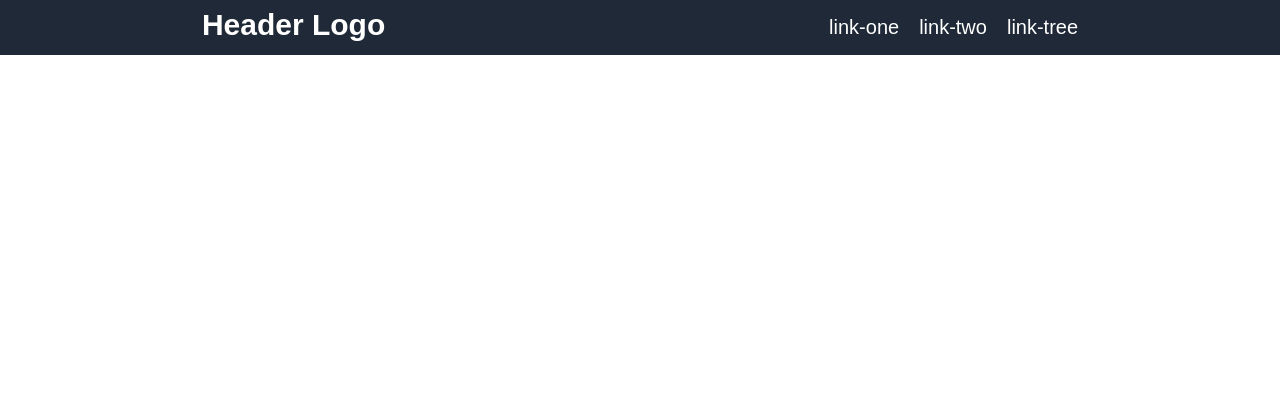
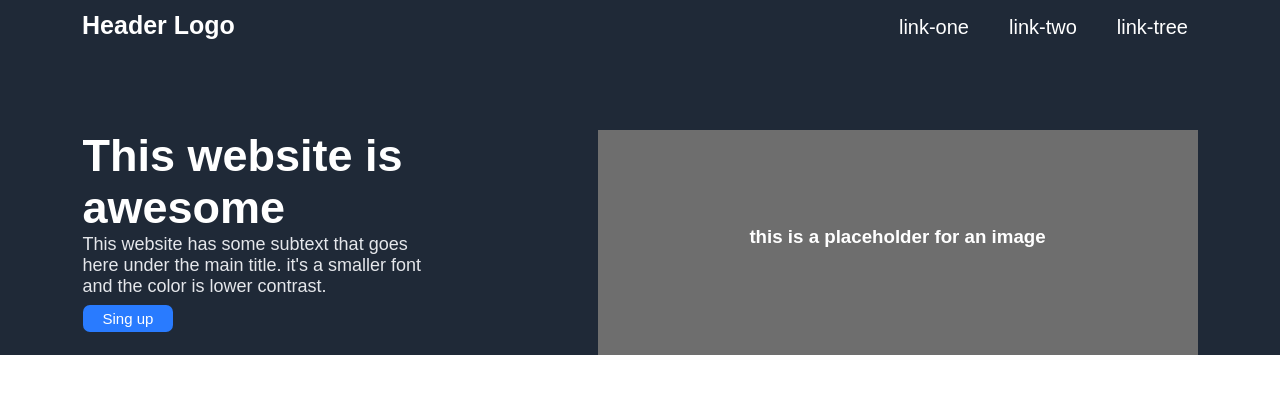
Before and after one commit to WilsonBeing/My-Landing-Page, a plain HTML site: page index.html in a window 1280 px wide. Drawn offline with Linux system fonts and the light colour scheme.

Commit message:
I add the second block of the html file (box one) and did the styles

```diff
--- a/index.html
+++ b/index.html
@@ -7,6 +7,7 @@
     <title>Document</title>
   </head>
   <body>
+    <div class="main-container">
       <!-- header box -->
       <header>
         <div id="logo-container">
@@ -18,5 +19,21 @@
           <li><a href="#">link-tree</a></li>
         </ul>
       </header>
+      <!-- box-one container -->
+      <div class="box-one">
+        <!-- text container  -->
+        <div class="text-container">
+          <h1>This website is awesome</h1>
+          <p>
+            This website has some subtext that goes here under the main title.
+            it's a smaller font and the color is lower contrast.
+          </p>
+          <button id="button-1">Sing up</button>
+        </div>
+        <div class="img-container">
+          <h3>this is a placeholder for an image</h3>
+        </div>
+      </div>
+    </div>
   </body>
 </html>
--- a/styles.css
+++ b/styles.css
@@ -1,13 +1,18 @@
 body{
     margin: 0;
     font-family: sans-serif;
+}
+.main-container{
     display: flex;
     flex-direction: column;
+    gap: 75px;
+    background-color: #1f2937;
 }
-
+/* header styles */
 header{
     display: flex;
     justify-content: space-around;
+    gap: 450px;
     background-color: #1f2937;
 }
 
@@ -20,7 +25,7 @@ ul{
 a{
     color: #ffffff;
     text-decoration: none;
-    margin: 10px;
+    margin: 20px;
     font-size: 20px;
 }
 
@@ -29,9 +34,56 @@ a{
 }
 
 #header-logo{
-    font-size: 30px;
+    font-size: 25px;
     font-weight: 700;
     margin: 0;
     padding: 0;
     line-height: 30px;
 }
+
+/* box-one */
+.box-one{
+    display: flex;
+    justify-content: space-around;
+    background-color: #1f2937;
+    color: #ffffff;
+}
+
+.text-container{
+    width: 350px;
+}
+
+
+.img-container{
+    background-color: rgb(110, 110, 110);
+    color: #ffffff;
+    text-align: center;
+    height: 225px;
+    width: 600px;
+}
+
+h1{
+    font-size: 45px;
+    margin: 0;
+    padding: 0;
+}
+
+h3{
+    line-height: 175px;
+}
+
+p{
+    margin: 0;
+    font-size: 18px;
+    color: #e5e7eb;
+}
+
+#button-1{
+    margin-top: 8px;
+    font-size: 15px;
+    padding: 5px 20px;
+    background-color: #297bff;
+    color: #ffffff;
+    border: none;
+    border-radius: 7px;
+}
```
Lines whose indentation alone changed are shown as unchanged.
